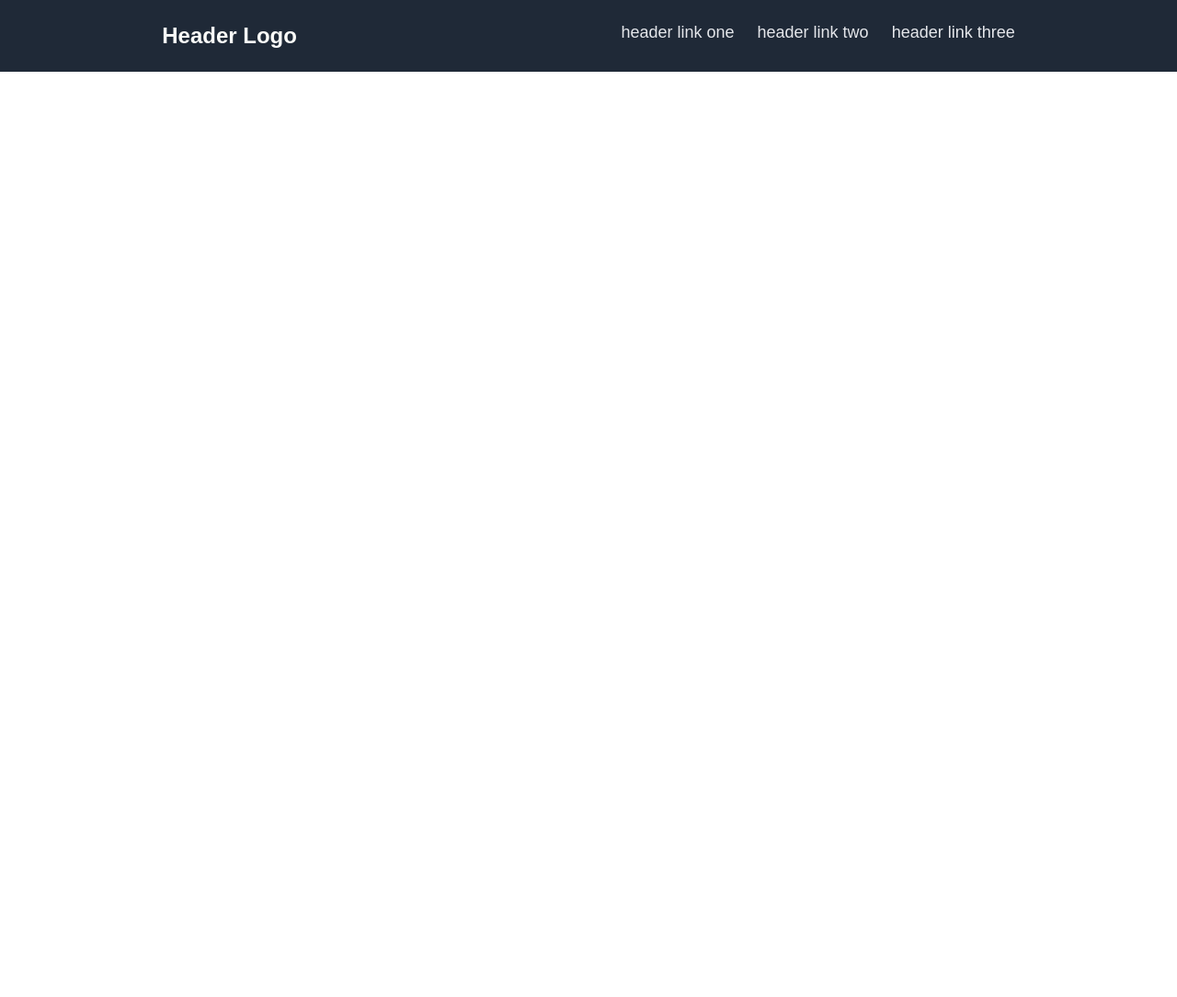
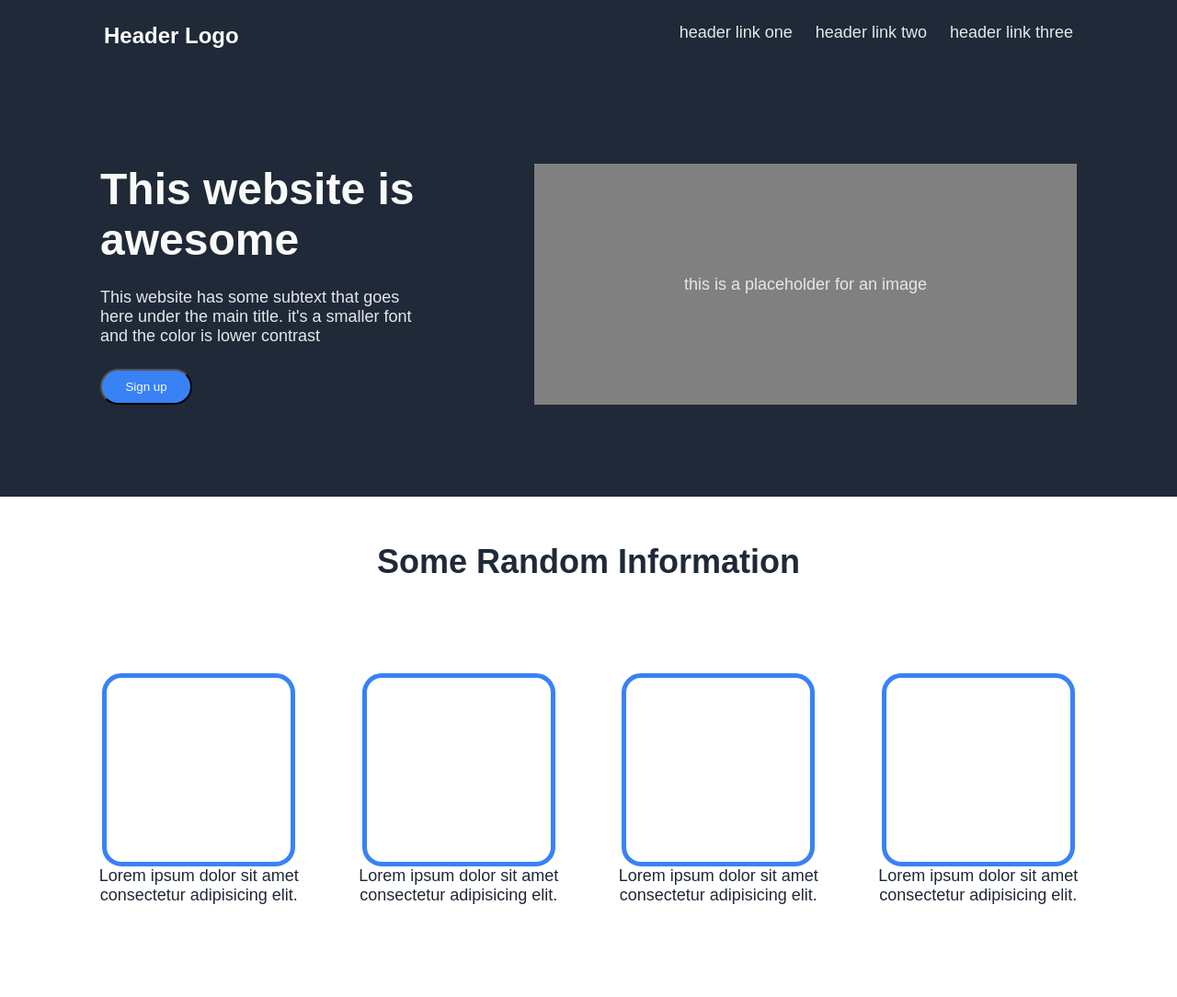
Before and after one commit to trunions/TOP-Landing-Page, a plain HTML site: page index.html in a window 1280 px wide. Shown: the whole page at 92% size. Before the commit the page ends 800 px from the top, so only its background shows below. Drawn offline with Linux system fonts and the light colour scheme.

Commit message:
add html and css for hero and information sections

```diff
--- a/index.html
+++ b/index.html
@@ -1,5 +1,6 @@
 <!DOCTYPE html>
 <html lang="en">
+
 <head>
     <meta charset="UTF-8">
     <meta http-equiv="X-UA-Compatible" content="IE=edge">
@@ -7,6 +8,7 @@
     <title>Landing Page</title>
     <link rel="stylesheet" href="/style.css">
 </head>
+
 <body>
     <div class="header">
         <p class="logo">Header Logo</p>
@@ -18,5 +20,44 @@
             </ul>
         </nav>
     </div>
+
+    <div class="hero">
+        <div class="flex-container">
+            <h1>This website is awesome</h1>
+            <p>This website has some subtext that goes here under the main title. it's a smaller font and the color is
+                lower
+                contrast</p>
+            <button>Sign up</button>
+        </div>
+        <div class="img">
+            <p>this is a placeholder for an image</p>
+        </div>
+
+    </div>
+    <div class="information">
+        <h2>Some Random Information</h2>
+        <div class="big-flex-container">
+            <div class="info-flex-container">
+                <div class="block"></div>
+                <p>Lorem ipsum dolor sit amet consectetur adipisicing elit.</p>
+            </div>
+            <div class="info-flex-container">
+                <div class="block"></div>
+                <p>Lorem ipsum dolor sit amet consectetur adipisicing elit.</p>
+            </div>
+            <div class="info-flex-container">
+                <div class="block"></div>
+                <p>Lorem ipsum dolor sit amet consectetur adipisicing elit.</p>
+            </div>
+            <div class="info-flex-container">
+                <div class="block"></div>
+                <p>Lorem ipsum dolor sit amet consectetur adipisicing elit.</p>
+            </div>
+        </div>
+    </div>
+    </div>
+
+
 </body>
+
 </html>
--- a/style.css
+++ b/style.css
@@ -7,15 +7,16 @@ body{
     display:flex;
     flex-direction: column;
     justify-content: center;
-    font-family: Arial, Helvetica, sans-serif;
+    font-family:Arial, Helvetica, sans-serif;
 
 }
 
+
 .header{
     display:flex;
-    justify-content: space-around;
+    justify-content: space-between;
     background-color: #1f2937;
-    padding: 25px 0;
+    padding: 25px 113px;
 }
 
 .logo{
@@ -37,3 +38,78 @@ li{
     font-size: 18px;
     color:#e5e7eb;
 }
+
+
+.hero{
+    background-color: #1f2937;
+    display:flex;
+    justify-content: space-around;
+    padding: 100px 50px;
+}
+
+.flex-container{
+    display:flex;
+    flex-direction: column;
+    width:30%;
+    gap:25px;
+}
+
+
+h1{
+    font-size: 48px;
+    font-weight: extra-bold;
+    color:#f9faf8;
+}
+
+
+p{
+    color:#e5e7eb;
+    font-size: 18px;
+}
+
+button{
+    background-color: #3882f6;
+    color:#f9faf8;
+    width:100px;
+    padding:10px;
+    border-radius: 50cm;
+}
+
+.img{
+    background-color:grey;
+    width:50%;
+    display: flex;
+    align-items: center;
+    justify-content: center;
+}
+
+h2{
+    color:#1f2937;
+    font-size: 36px;
+    font-weight: bolder;
+    text-align: center;
+    padding-top: 50px;
+}
+
+.big-flex-container{
+    display:flex;
+    gap:50px;
+    padding:100px;
+    text-align: center;
+}
+
+.info-flex-container{
+    display:flex;
+    flex-wrap:wrap;
+    justify-content: center;
+}
+
+.block{
+    border:5px solid #3882f6;
+    border-radius: 10%;
+    padding:100px;
+}
+
+.info-flex-container > p{
+    color: #1f2937;
+}
```
